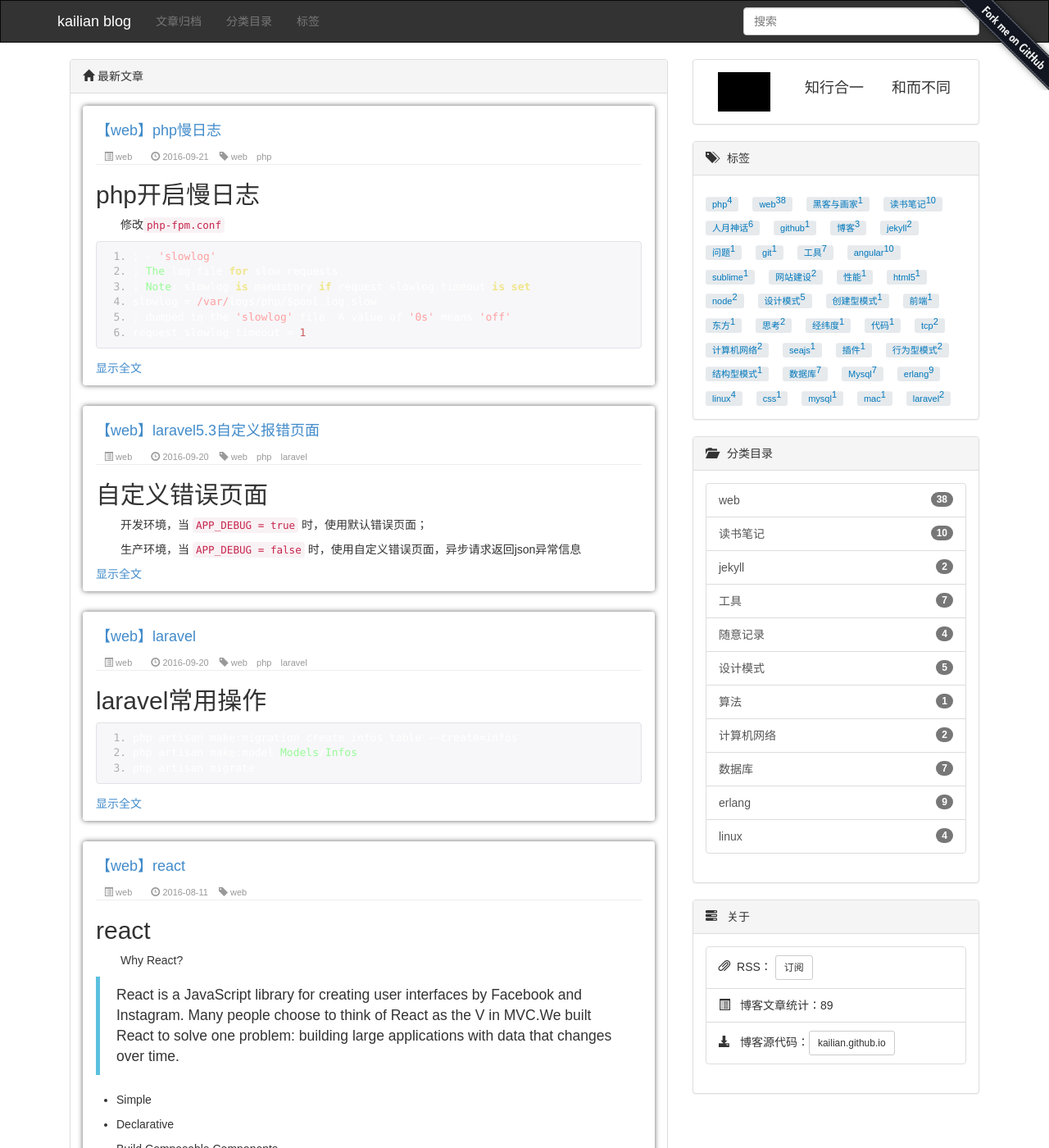
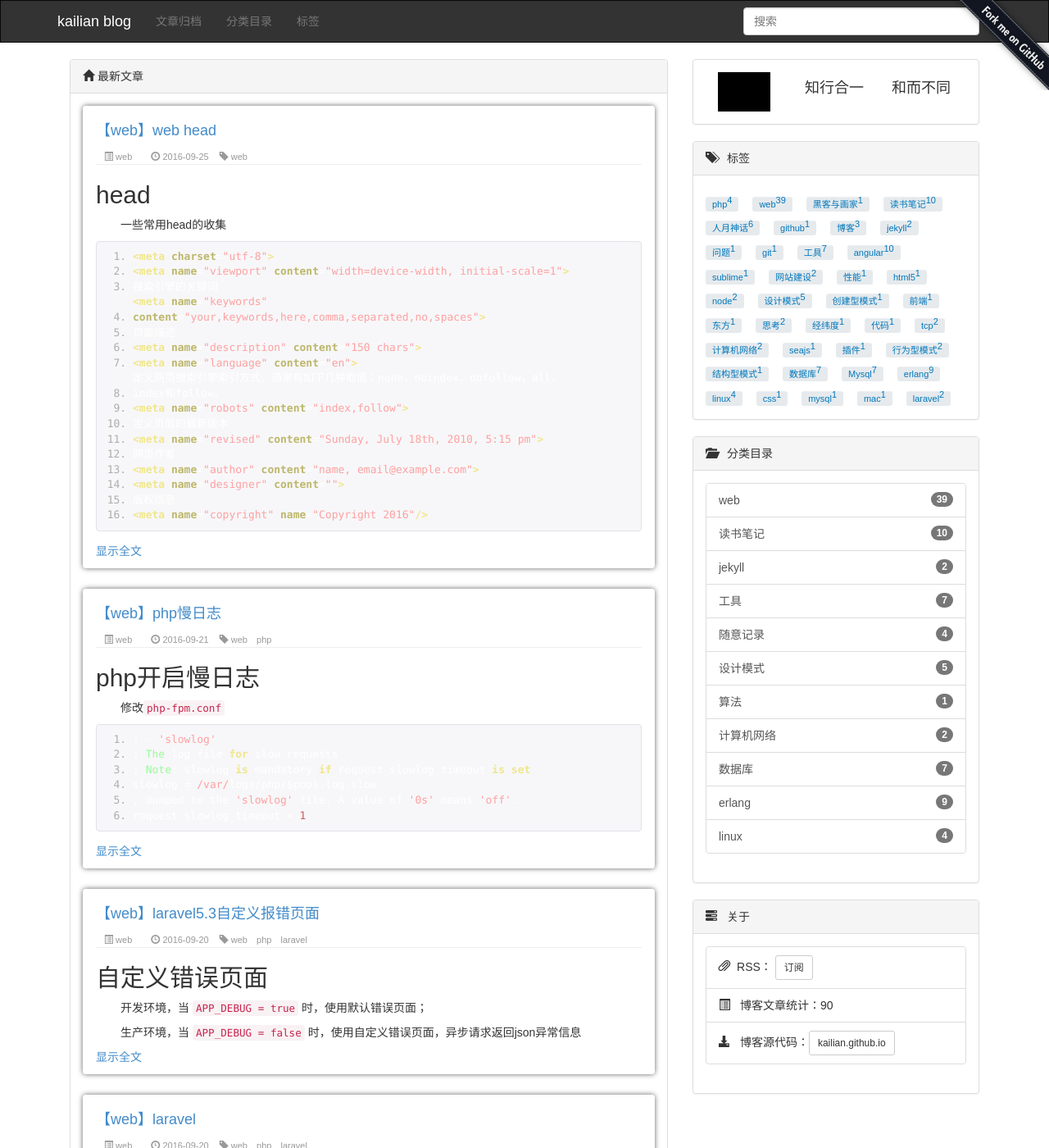
Before and after one commit to kailian/kailian.github.io, a Jekyll site: the page built from index.html, in a window 1280 px wide and 1400 px high. Shown: the whole window at 82% size. Built offline with Jekyll 4.4.1, drawn with Linux system fonts in a browser that asks for light colours; the list of posts is cut into pages by our own code; some of the changed text lies outside the part shown.

Commit message:
【开发】常用head

````diff
--- /dev/null
+++ b/_posts/2016-09-25-html-head.md
@@ -0,0 +1,142 @@
+---
+layout: post
+category : web
+title: 'web head'
+tagline: ""
+tags : [web]
+---
+
+## head
+
+一些常用head的收集
+
+```
+<meta charset="utf-8">
+<meta name="viewport" content="width=device-width, initial-scale=1">
+搜索引擎的关键词
+<meta name="keywords" content="your,keywords,here,comma,separated,no,spaces">
+页面描述
+<meta name="description" content="150 chars">
+<meta name="language" content="en">
+定义网页搜索引擎索引方式，通常有如下几种取值：none，noindex，nofollow，all，index和follow。
+<meta name="robots" content="index,follow">
+定义页面的最新版本
+<meta name="revised" content="Sunday, July 18th, 2010, 5:15 pm">
+网页作者
+<meta name="author" content="name, email@example.com">
+<meta name="designer" content="">
+版权信息
+<meta name="copyright" name="Copyright 2016"/>
+```
+
+<!--break-->
+
+## 一些多核浏览器使用chrome模式
+
+```
+优先使用 IE 最新版本和 Chrome，安装了 Google Chrome Frame，则使用 GCF 来渲染页面，如果没有安装 GCF，则使用最高版本的 IE 内核进行渲染
+<meta http-equiv="X-UA-Compatible" content="IE=edge,chrome=1">
+<meta http-equiv="X-UA-Compatible" content="IE=EmulateIE7; IE=EmulateIE9">
+
+360浏览器
+页面需默认用极速核，增加标签
+<meta name="renderer" content="webkit">
+若页面需默认用ie兼容内核，增加标签
+<meta name="renderer" content="ie-comp">
+若页面需默认用ie标准内核，增加标签
+<meta name="renderer" content="ie-stand">
+```
+
+## 移动端设置
+
+```
+<meta name="viewport" content="width=device-width, initial-scale=1.0, minimum-scale=1.0, maximum-scale=1.0"/>
+```
+
+### android
+
+```
+<meta name="theme-color" content="#E64545">
+```
+
+### ios
+
+```
+添加到主屏后的标题
+<meta name="apple-mobile-web-app-title" content="My App">
+是否删除默认的苹果工具栏和菜单栏
+<meta name="apple-mobile-web-app-capable" content="yes">
+控制状态栏显示样式
+<meta name="apple-mobile-web-app-status-bar-style" content="black">
+是否启用 WebApp 全屏模式
+<meta name="apple-touch-fullscreen" content="yes">
+添加到主屏按钮将网站添加到主屏幕上
+<link rel="apple-touch-icon" href="apple-touch-icon.png">
+<link rel="apple-touch-icon-precomposed" href="apple-touch-icon-precomposed.png">
+<link rel="apple-touch-startup-image" href="startup.png">
+把一串数字识别为电话号码，点击的时候会提示是否呼叫
+<meta name="format-detection"content="telephone=no, email=no" />
+```
+
+[更多](https://developer.apple.com/safari/library/documentation/appleapplications/reference/safarihtmlref/articles/metatags.html)
+
+### 浏览器
+
+```
+<!-- uc强制竖屏 -->
+<meta name="screen-orientation" content="portrait">
+<!-- QQ强制竖屏 -->
+<meta name="x5-orientation" content="portrait">
+<!-- UC强制全屏 -->
+<meta name="full-screen" content="yes">
+<!-- QQ强制全屏 -->
+<meta name="x5-fullscreen" content="true">
+<!-- UC应用模式 -->
+<meta name="browsermode" content="application">
+<!-- QQ应用模式 -->
+<meta name="x5-page-mode" content="app">
+```
+
+## 缓存相关
+
+```
+<meta http-equiv="Expires" content="0">
+<meta http-equiv="Pragma" content="no-cache">
+<meta http-equiv="Cache-Control" content="no-cache">
+```
+
+百度禁止转码，神马搜索禁止转码
+
+```
+<meta http-equiv="Cache-Control" content="no-transform" />
+<meta http-equiv="Cache-Control" content="no-siteapp" />
+```
+
+## 跳转
+
+```
+<meta http-equiv="refresh" content="300;url=https://example.com/">
+每8秒刷新一次网站
+<meta http-equiv="refresh" content="8" />
+```
+
+## icon
+
+```
+<link rel="icon" href="path/to/favicon.ico" type="image/x-icon"/>
+<link rel="shortcut icon" href="path/to/favicon.ico" type="image/x-icon"/>
+
+<!-- For IE 10 and below -->
+<!-- No link, just place a file called favicon.ico in the root directory -->
+
+<!-- For IE 11, Chrome, Firefox, Safari, Opera -->
+<link rel="icon" href="path/to/favicon-16.png" sizes="16x16" type="image/png">
+<link rel="icon" href="path/to/favicon-32.png" sizes="32x32" type="image/png">
+<link rel="icon" href="path/to/favicon-48.png" sizes="48x48" type="image/png">
+<link rel="icon" href="path/to/favicon-62.png" sizes="62x62" type="image/png">
+<!-- More info: https://bitsofco.de/all-about-favicons-and-touch-icons/ -->
+```
+
+## 参考
+
+[html5-boilerplate](https://github.com/h5bp/html5-boilerplate/blob/master/dist/doc/html.md)
````
Also changed, not shown: _posts/2016-09-20-laravel-dev.md (+14 -0 lines).
